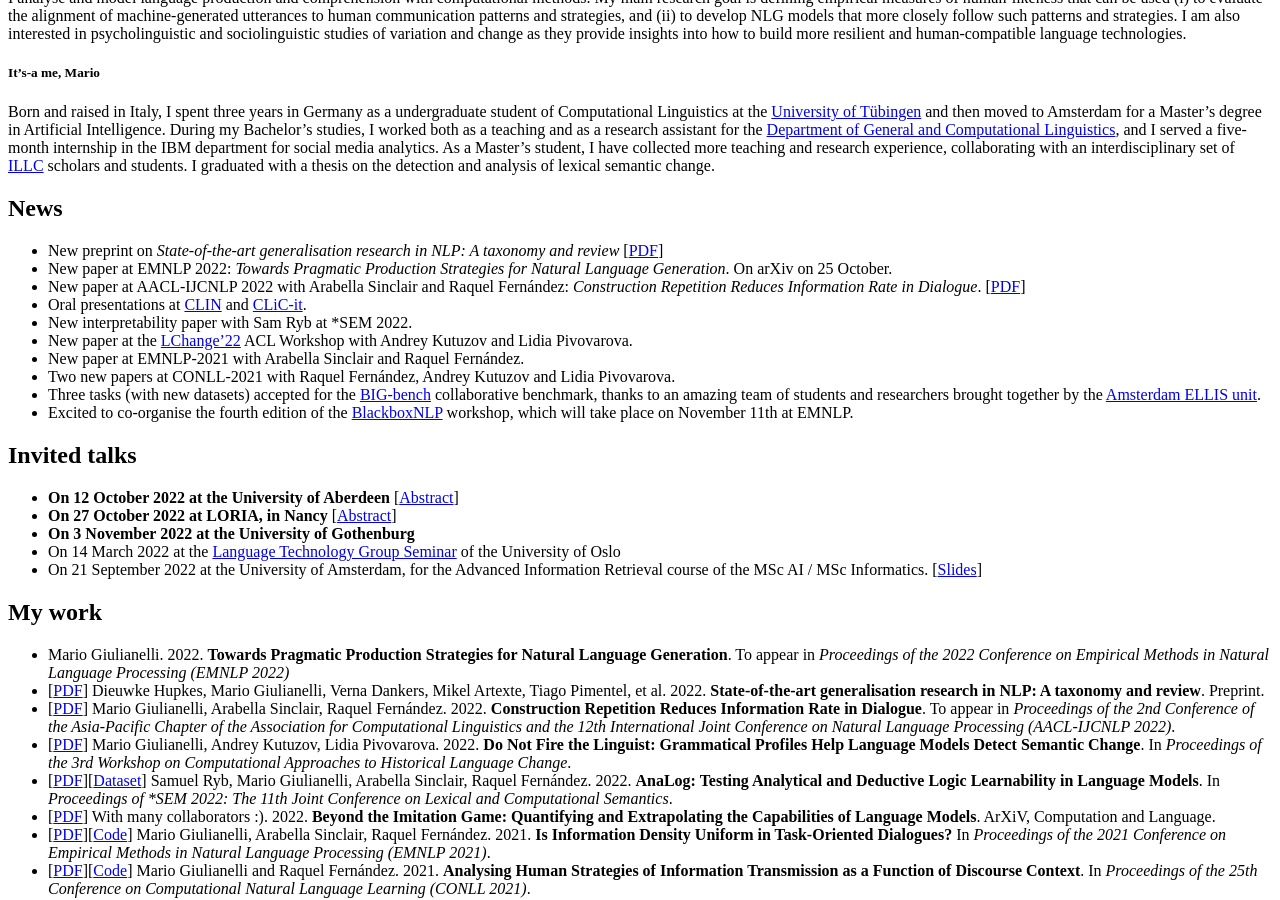
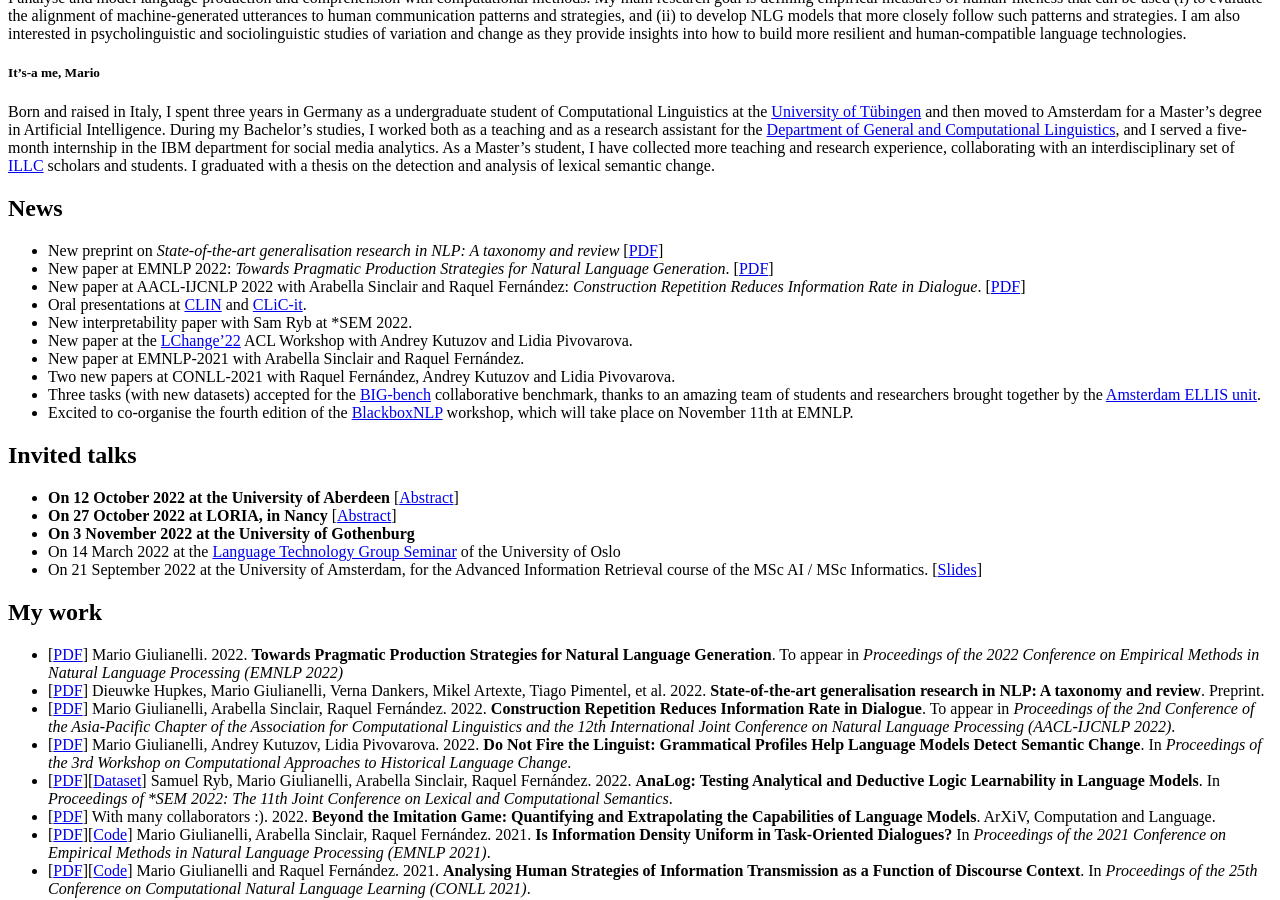
Before and after one commit to glnmario/glnmario.github.io, a Jekyll site: the page built from index.md, in a window 1280 px wide and 900 px high, scrolled down 1043 px. Built offline with Jekyll 4.4.1, drawn with Linux system fonts in a browser that asks for light colours.

Commit message:
Update index.md

```diff
--- a/index.md
+++ b/index.md
@@ -24,7 +24,7 @@ Currently I study Artificial Intelligence at the University of Amsterdam.
 
 ## News
 - New preprint on _State-of-the-art generalisation research in NLP: A taxonomy and review_ [[PDF](https://arxiv.org/abs/2210.03050)]
-- New paper at EMNLP 2022: _Towards Pragmatic Production Strategies for Natural Language Generation_. On arXiv on 25 October.
+- New paper at EMNLP 2022: _Towards Pragmatic Production Strategies for Natural Language Generation_. [[PDF](https://arxiv.org/abs/2210.12828)]
 - New paper at AACL-IJCNLP 2022 with Arabella Sinclair and Raquel Fernández: _Construction Repetition Reduces Information Rate in Dialogue_. [[PDF](https://arxiv.org/abs/2210.08321)]
 - Oral presentations at [CLIN](https://clin2022.uvt.nl) and [CLiC-it](https://clic2021.disco.unimib.it).
 - New interpretability paper with Sam Ryb at *SEM 2022.
@@ -42,7 +42,7 @@ Currently I study Artificial Intelligence at the University of Amsterdam.
 - On 21 September 2022 at the University of Amsterdam, for the Advanced Information Retrieval course of the MSc AI / MSc Informatics. [[Slides](grounded_dialogue_modelling_21sept2022.pdf)]
 
 ## My work
-- Mario Giulianelli. 2022. **Towards Pragmatic Production Strategies for Natural Language Generation**. To appear in _Proceedings of the 2022 Conference on Empirical Methods in Natural Language Processing (EMNLP 2022)_
+- [[PDF](https://arxiv.org/abs/2210.12828)] Mario Giulianelli. 2022. **Towards Pragmatic Production Strategies for Natural Language Generation**. To appear in _Proceedings of the 2022 Conference on Empirical Methods in Natural Language Processing (EMNLP 2022)_
 - [[PDF](https://arxiv.org/abs/2210.03050)] Dieuwke Hupkes, Mario Giulianelli, Verna Dankers, Mikel Artexte, Tiago Pimentel, et al. 2022. **State-of-the-art generalisation research in NLP: A taxonomy and review**. Preprint.
 - [[PDF](https://arxiv.org/abs/2210.08321)] Mario Giulianelli, Arabella Sinclair, Raquel Fernández. 2022. **Construction Repetition Reduces Information Rate in Dialogue**. To appear in _Proceedings of the 2nd Conference of the Asia-Pacific Chapter of the Association for Computational Linguistics and the 12th International Joint Conference on Natural Language Processing (AACL-IJCNLP 2022)_.
 - [[PDF](https://aclanthology.org/2022.lchange-1.6/)] Mario Giulianelli, Andrey Kutuzov, Lidia Pivovarova. 2022. **Do Not Fire the Linguist: Grammatical Profiles Help Language Models Detect Semantic Change**. In _Proceedings of the 3rd Workshop on Computational Approaches to Historical Language Change_.
```
